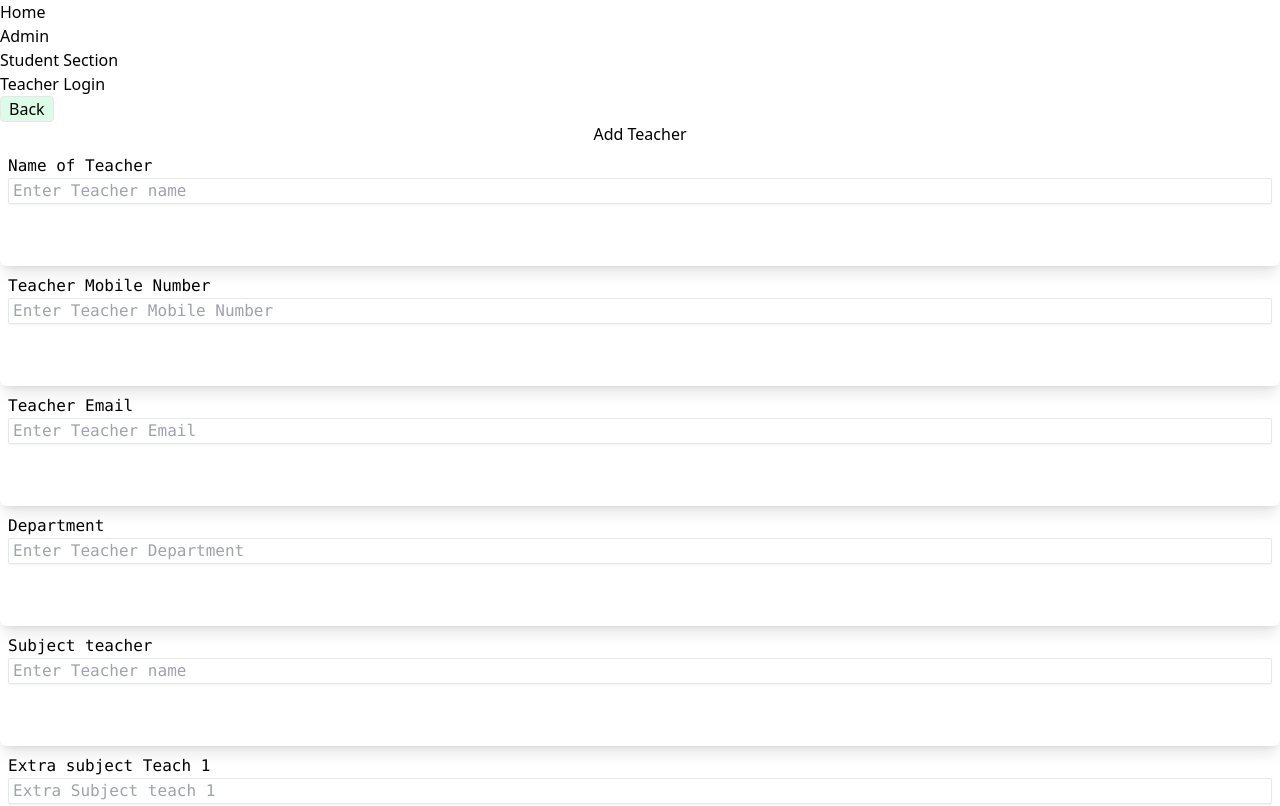
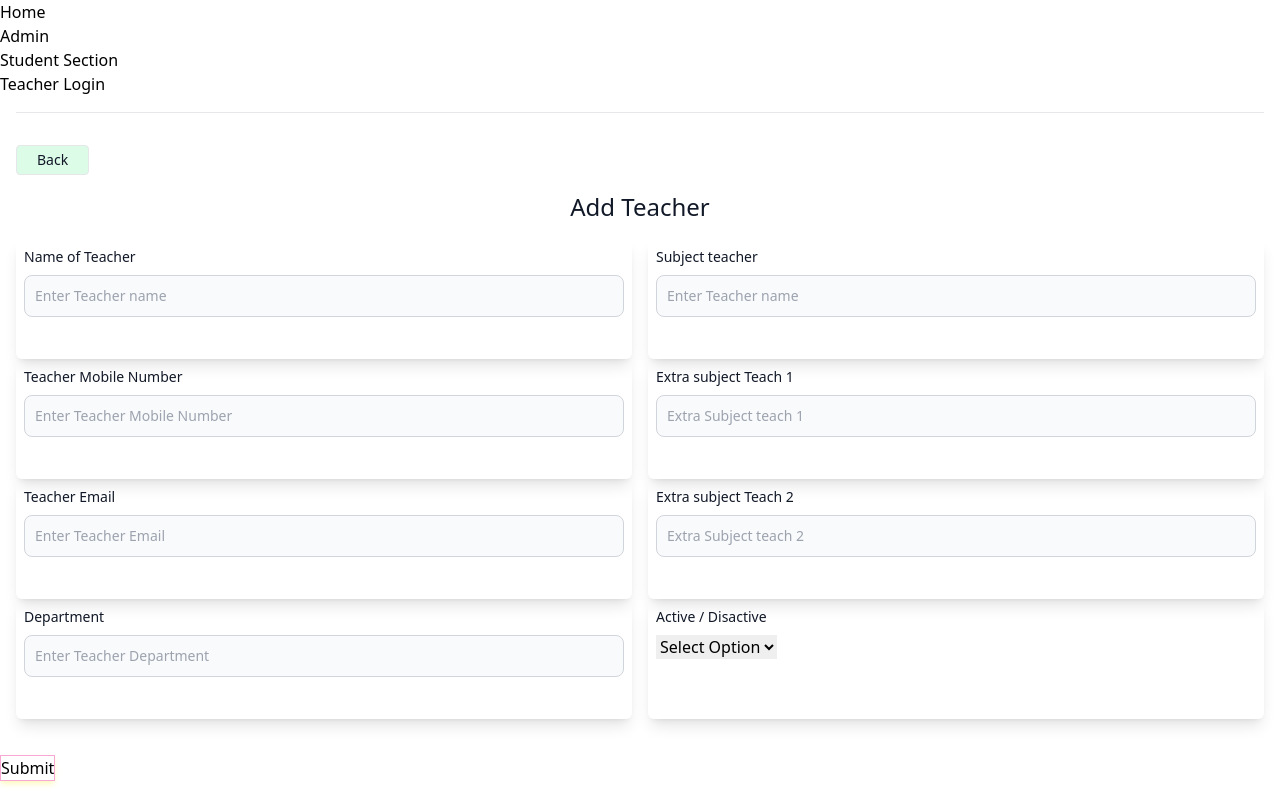
Before and after one commit to devsany/Student-Teacher-Booking-Appointment, a React (Vite) app: page /admin/admin_console/admin_teacher_console in a window 1280 px wide. Shown: the top 806 px of the page. Built offline with nearby package versions, Linux system fonts and the light colour scheme; no server answers.

Commit message:
update css

```diff
--- a/src/Component/ADMIN/AdminTeacher.jsx
+++ b/src/Component/ADMIN/AdminTeacher.jsx
@@ -68,55 +68,86 @@ const AdminTeacher = () => {
   };
   return (
     <div>
+      <hr className="m-4" />
       <button
-        className="pl-2 pr-2 border greeb rounded bg-green-100"
+        className="pl-2 m-4 pr-2 border greeb rounded bg-green-100"
         onClick={handleClick}
       >
+        <span className="block  pl-3 pr-3 pt-1 pb-1   text-sm font-medium text-gray-900 dark:text-white">
           Back
+        </span>
       </button>
-      <h2 className="text-center">Add Teacher</h2>
+      <h2 className="block mb-2 text-2xl text-center font-medium text-gray-900 dark:text-white">
+        Add Teacher
+      </h2>
       <div>
         <form onSubmit={handleSubmit}>
-          <div className="shadow-lg rounded-md font-mono text-md h-[120px] p-2">
-            <label htmlFor="name">Name of Teacher</label>
+          <div className="grid md:grid-cols-2 grid-cols-1 gap-4 m-4">
+            <div>
+              <div className="shadow-lg rounded-md   text-md h-[120px] p-2">
+                <label
+                  className="block mb-2 text-sm font-medium text-gray-900 dark:text-white"
+                  htmlFor="name"
+                >
+                  Name of Teacher
+                </label>
                 <input
+                  required
                   id="name"
                   name="name"
-              className="border w-[100%] shadow-sm rounded-sm pl-1"
+                  className="bg-gray-50 border border-gray-300 text-gray-900 text-sm rounded-lg focus:ring-blue-500 focus:border-blue-500 block w-full p-2.5 dark:bg-gray-700 dark:border-gray-600 dark:placeholder-gray-400 dark:text-white dark:focus:ring-blue-500 dark:focus:border-blue-500"
                   type="text"
                   placeholder="Enter Teacher name"
                   value={m.name}
                   onChange={handleChange}
                 />
               </div>
-          <div className="shadow-lg rounded-md font-mono text-md h-[120px] p-2">
-            <label htmlFor="number">Teacher Mobile Number</label>
+              <div className="shadow-lg rounded-md  text-md h-[120px] p-2">
+                <label
+                  className="block mb-2 text-sm font-medium text-gray-900 dark:text-white"
+                  htmlFor="number"
+                >
+                  Teacher Mobile Number
+                </label>
                 <input
+                  required
                   id="number"
                   name="number"
-              className="border w-[100%] shadow-sm rounded-sm pl-1"
+                  className="bg-gray-50 border border-gray-300 text-gray-900 text-sm rounded-lg focus:ring-blue-500 focus:border-blue-500 block w-full p-2.5 dark:bg-gray-700 dark:border-gray-600 dark:placeholder-gray-400 dark:text-white dark:focus:ring-blue-500 dark:focus:border-blue-500"
                   type="number"
                   placeholder="Enter Teacher Mobile Number"
                   value={m.number}
                   onChange={handleChange}
                 />
               </div>
-          <div className="shadow-lg rounded-md font-mono text-md h-[120px] p-2">
-            <label htmlFor="email">Teacher Email</label>
+              <div className="shadow-lg rounded-md  text-md h-[120px] p-2">
+                <label
+                  className="block mb-2 text-sm font-medium text-gray-900 dark:text-white"
+                  htmlFor="email"
+                >
+                  Teacher Email
+                </label>
                 <input
+                  required
                   id="email"
                   name="email"
-              className="border w-[100%] shadow-sm rounded-sm pl-1"
+                  className="bg-gray-50 border border-gray-300 text-gray-900 text-sm rounded-lg focus:ring-blue-500 focus:border-blue-500 block w-full p-2.5 dark:bg-gray-700 dark:border-gray-600 dark:placeholder-gray-400 dark:text-white dark:focus:ring-blue-500 dark:focus:border-blue-500"
                   type="email"
                   placeholder="Enter Teacher Email"
                   value={m.email}
                   onChange={handleChange}
                 />
               </div>
-          <div className="shadow-lg rounded-md font-mono text-md h-[120px] p-2">
-            <label htmlFor="department">Department</label>
+              <div className="shadow-lg rounded-md  text-md h-[120px] p-2">
+                <label
+                  className="block mb-2 text-sm font-medium text-gray-900 dark:text-white"
+                  htmlFor="department"
+                >
+                  Department
+                </label>
                 <input
-              className="border w-[100%] shadow-sm rounded-sm pl-1"
+                  required
+                  className="bg-gray-50 border border-gray-300 text-gray-900 text-sm rounded-lg focus:ring-blue-500 focus:border-blue-500 block w-full p-2.5 dark:bg-gray-700 dark:border-gray-600 dark:placeholder-gray-400 dark:text-white dark:focus:ring-blue-500 dark:focus:border-blue-500"
                   id="department"
                   name="department"
                   type="text"
@@ -125,10 +156,18 @@ const AdminTeacher = () => {
                   onChange={handleChange}
                 />
               </div>
-          <div className="shadow-lg rounded-md font-mono text-md h-[120px] p-2">
-            <label htmlFor="subject">Subject teacher</label>
+            </div>
+            <div>
+              <div className="shadow-lg rounded-md  text-md h-[120px] p-2">
+                <label
+                  className="block mb-2 text-sm font-medium text-gray-900 dark:text-white"
+                  htmlFor="subject"
+                >
+                  Subject teacher
+                </label>
                 <input
-              className="border w-[100%] shadow-sm rounded-sm pl-1"
+                  required
+                  className="bg-gray-50 border border-gray-300 text-gray-900 text-sm rounded-lg focus:ring-blue-500 focus:border-blue-500 block w-full p-2.5 dark:bg-gray-700 dark:border-gray-600 dark:placeholder-gray-400 dark:text-white dark:focus:ring-blue-500 dark:focus:border-blue-500"
                   id="subject"
                   name="subject"
                   type="text"
@@ -137,10 +176,16 @@ const AdminTeacher = () => {
                   onChange={handleChange}
                 />
               </div>
-          <div className="shadow-lg rounded-md font-mono text-md h-[120px] p-2">
-            <label htmlFor="extraSubject1">Extra subject Teach 1</label>
+              <div className="shadow-lg rounded-md  text-md h-[120px] p-2">
+                <label
+                  className="block mb-2 text-sm font-medium text-gray-900 dark:text-white"
+                  htmlFor="extraSubject1"
+                >
+                  Extra subject Teach 1
+                </label>
                 <input
-              className="border w-[100%] shadow-sm rounded-sm pl-1"
+                  required
+                  className="bg-gray-50 border border-gray-300 text-gray-900 text-sm rounded-lg focus:ring-blue-500 focus:border-blue-500 block w-full p-2.5 dark:bg-gray-700 dark:border-gray-600 dark:placeholder-gray-400 dark:text-white dark:focus:ring-blue-500 dark:focus:border-blue-500"
                   id="extraSubject1"
                   name="extraSubject1"
                   type="text"
@@ -149,10 +194,16 @@ const AdminTeacher = () => {
                   onChange={handleChange}
                 />
               </div>
-          <div className="shadow-lg rounded-md font-mono text-md h-[120px] p-2">
-            <label htmlFor="extraSubject2">Extra subject Teach 2</label>
+              <div className="shadow-lg rounded-md  text-md h-[120px] p-2">
+                <label
+                  className="block mb-2 text-sm font-medium text-gray-900 dark:text-white"
+                  htmlFor="extraSubject2"
+                >
+                  Extra subject Teach 2
+                </label>
                 <input
-              className="border w-[100%] shadow-sm rounded-sm pl-1"
+                  required
+                  className="bg-gray-50 border border-gray-300 text-gray-900 text-sm rounded-lg focus:ring-blue-500 focus:border-blue-500 block w-full p-2.5 dark:bg-gray-700 dark:border-gray-600 dark:placeholder-gray-400 dark:text-white dark:focus:ring-blue-500 dark:focus:border-blue-500"
                   id="extraSubject2"
                   name="extraSubject2"
                   type="text"
@@ -161,8 +212,13 @@ const AdminTeacher = () => {
                   onChange={handleChange}
                 />
               </div>
-          <div className="shadow-lg rounded-md font-mono text-md h-[120px] p-2">
-            <label htmlFor="activity">Active / Disactive</label>
+              <div className="shadow-lg rounded-md  text-md h-[120px] p-2">
+                <label
+                  className="block mb-2 text-sm font-medium text-gray-900 dark:text-white"
+                  htmlFor="activity"
+                >
+                  Active / Disactive
+                </label>
                 <div>
                   {" "}
                   <select name="a" value={m.a} onChange={handleChange} id="a">
@@ -170,6 +226,8 @@ const AdminTeacher = () => {
                     <option value="active">Active</option>
                     <option value="disactive">Disactive</option>
                   </select>
+                </div>
+              </div>
             </div>
           </div>
           <button
--- a/src/Component/ADMIN/ViewTeacher.jsx
+++ b/src/Component/ADMIN/ViewTeacher.jsx
@@ -26,16 +26,21 @@ const ViewTeacher = () => {
     fetchData();
   }, []);
   return (
-    <div>
+    <div className="">
       {" "}
+      <hr className="m-4" />
       <button
-        className="pl-2 pr-2 border greeb rounded bg-green-100"
+        className="pl-2 m-4 pr-2 border greeb rounded bg-green-100"
         onClick={handleClick}
       >
+        <span className="block  pl-3 pr-3 pt-1 pb-1   text-sm font-medium text-gray-900 dark:text-white">
           Back
+        </span>
       </button>
-      <h2 className="text-center">List of all Teacher</h2>
-      <div>
+      <h2 className="block mb-2 text-2xl text-center font-medium text-gray-900 dark:text-white">
+        Teacher's List
+      </h2>
+      <div className="flex justify-around flex-wrap grow-0 text-md font-medium text-gray-900 dark:text-white">
         {data &&
           data.map((item, index) => {
             return (
@@ -44,28 +49,40 @@ const ViewTeacher = () => {
                   key={index}
                   className="border m-2 p-2 rounded border-green-200"
                 >
-                  <div>name:{item.name}</div>
+                  <div className="m-2">
+                    <div className="flex ">
+                      <div className="text-3xl">{item.name} </div>
+                      <div className="text-lg mt-2 ml-1">({item.subject})</div>
+                    </div>
+                    <div> {item.department}</div>
+                    <hr />
+
                     <div>Mobile Number:-{item.number}</div>
                     <div>Email:-{item.email}</div>
-                  <div>Department:-{item.department}</div>
-                  <div>Subject Teacher:-{item.subject}</div>
+                    <div>Subject Teacher:-</div>
                     <div>Extra Subject (1):-{item.extraSubject1}</div>
                     <div>Extra Subject (2):-{item.extraSubject2}</div>
                     <div>Teacher Account Password:-{item.teacherPassword}</div>
                     <div>Teacher Activity:-{item.activity}</div>
+                  </div>
                   <div>
-                    <div>
+                    <div className="border rounded-md m-2 text-center bg-blue-200">
                       <NavLink
                         to={`/admin/admin_console/admin_view_teacher_console/${item.teacherPassword}`}
                       >
+                        <span className="block  pl-3 pr-3 pt-1 pb-1   text-sm font-medium text-gray-900 dark:text-white">
                           View
+                        </span>
                       </NavLink>
                     </div>
-                    <div>
+                    <div className="border rounded-md text-center m-2 bg-orange-500">
                       <NavLink
                         to={`/admin/admin_console/admin_update_teacher_console/${index}`}
                       >
+                        <span className="block  pl-3 pr-3 pt-1 pb-1   text-sm font-medium text-gray-900 dark:text-white">
+                          {" "}
                           Update
+                        </span>
                       </NavLink>
                     </div>
                   </div>
```
Also changed, not shown: src/Component/ADMIN/Admin.jsx (+9 -10 lines), src/Component/ADMIN/AdminConsole.jsx (+14 -4 lines). Lines whose indentation alone changed are shown as unchanged.
